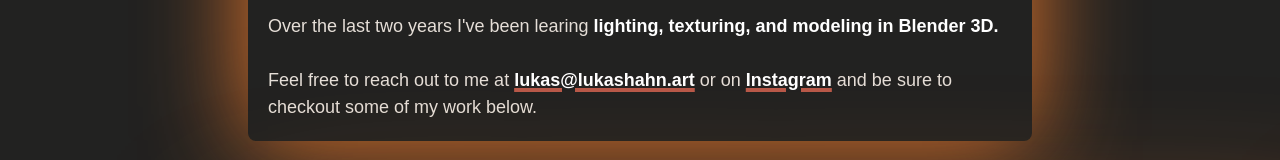
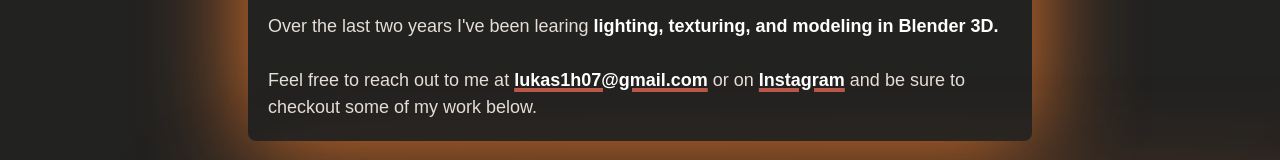
Before and after one commit to Lukas1h/PortfolioWebsite, a plain HTML site: page index.html in a window 1280 px wide. Shown: the part 509-669 px from the top of the page. Drawn offline with Linux system fonts and the light colour scheme.

Commit message:
Use gmail for now

```diff
--- a/index.html
+++ b/index.html
@@ -75,7 +75,7 @@
                 <br>
                 <p>Over the last two years I've been learing <b>lighting, texturing, and modeling in Blender 3D.</b></p>
                 <br>
-                <p>Feel free to reach out to me at <a href="mailto:lukas@lukashahn.art">lukas@lukashahn.art</a> or on <a href="https://instagram.com/lukashahnart">Instagram</a> and be sure to checkout some of my work below.</p>
+                <p>Feel free to reach out to me at <a href="mailto:lukas1h07@gmail.com">lukas1h07@gmail.com</a> or on <a href="https://instagram.com/lukashahnart">Instagram</a> and be sure to checkout some of my work below.</p>
             </div>
         </div>
         <div class="vid">
```
